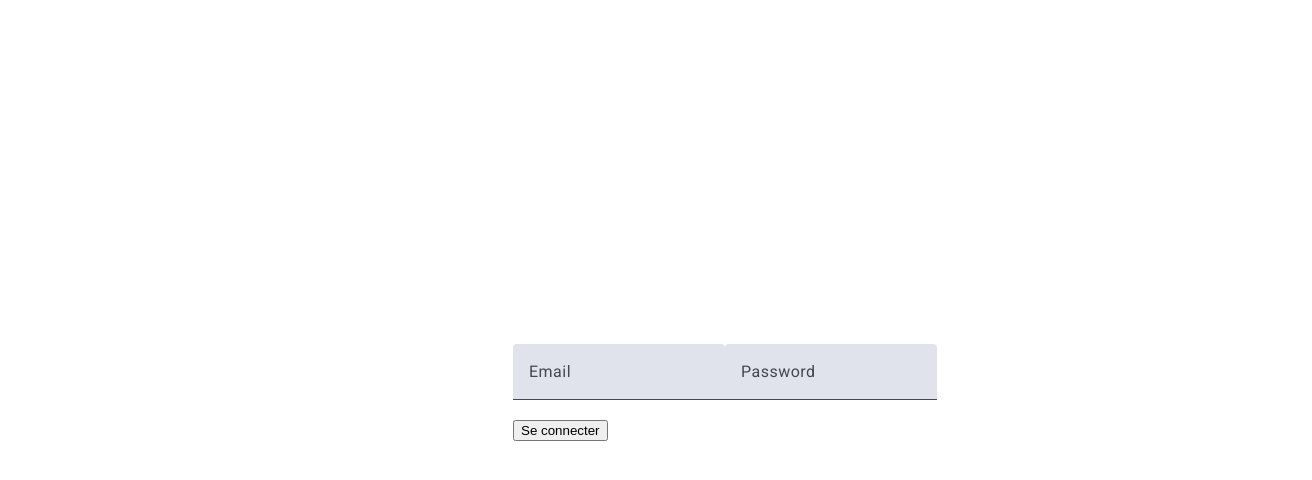
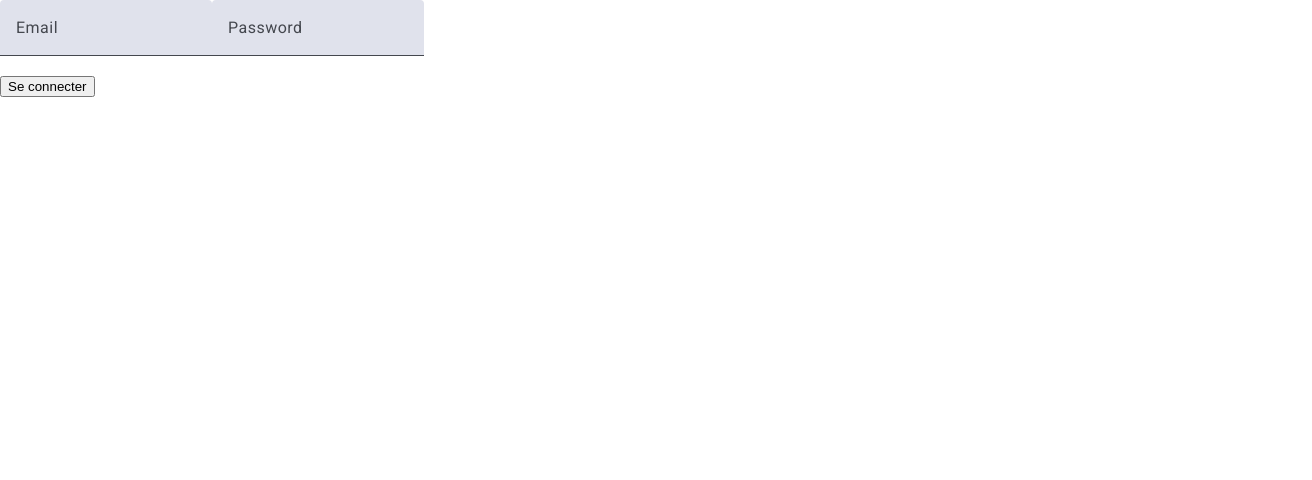
Before and after one commit to Mathieu-Hallez/YourCarYourWay, an Angular app in the folder front/: page /sign-in in a window 1280 px wide. Shown: the top 480 px of the page, 1312 px wide, since content can reach past the window. Built offline with nearby package versions, Linux system fonts and the light colour scheme.

Commit message:
Implement css style to display conversation

```diff
--- a/front/src/app/app.component.html
+++ b/front/src/app/app.component.html
@@ -1,7 +1,5 @@
 <main class="main">
-  <div class="content">
     <router-outlet/>
-  </div>
 </main>
 
 <!-- * * * * * * * * * * * * * * * * * * * * * * * * * * * * * * * * -->
--- a/front/src/app/app.component.scss
+++ b/front/src/app/app.component.scss
@@ -1,18 +1,13 @@
+
+html, body {
+    height: 100%;
+    width: 100%;
+    margin: 0;
+}
 main {
     width: 100%;
-    min-height: 100%;
-    display: flex;
+    height: 100%;
     justify-content: center;
     align-items: center;
-    padding: 1rem;
-    box-sizing: inherit;
-    position: relative;
+    box-sizing: border-box;
 }
-
-.content {
-    display: flex;
-    justify-content: space-around;
-    width: 100%;
-    max-width: 700px;
-    margin-bottom: 3rem;
-}
--- a/front/src/app/components/conversation/conversation.component.html
+++ b/front/src/app/components/conversation/conversation.component.html
@@ -1,4 +1,8 @@
-<div>
-    <app-message *ngFor="let message of messages" [message]="message"></app-message>
-    <app-message-text-input [receiver]="receiverEmail" [sendMessage]="sendMessageBind"></app-message-text-input>
+<div class="conversation">
+    <div class="messages-list">
+        <ul>
+            <app-message *ngFor="let message of messages" [message]="message"></app-message>
+        </ul>
+    </div>
+    <app-message-text-input [sendMessage]="sendMessageBind"></app-message-text-input>
 </div>
--- a/front/src/app/components/conversation/conversation.component.scss
+++ b/front/src/app/components/conversation/conversation.component.scss
@@ -0,0 +1,27 @@
+.conversation {
+    flex: 1;
+    display: flex;
+    flex-direction: column;
+    align-items: stretch;
+    background-color: #ffffff;
+    // border-right: 1px solid #ddd;
+
+    .messages-list {
+        flex: 1;
+        display: flex;
+        flex-direction: column;
+        justify-content: flex-end;
+        overflow-y: auto;
+        padding-top: 0;
+        height: 100%;
+        padding: 20px;
+
+        ul {
+            list-style: none;
+            padding: 1rem;
+            margin: 0;
+            height: 78vh;
+            overflow-y: scroll;
+        }
+    }
+  }
--- a/front/src/app/pages/chat/chat.component.html
+++ b/front/src/app/pages/chat/chat.component.html
@@ -1,8 +1,8 @@
-<div class="content">
-    <div class="contact-list">
+<div class="chat-container">
+    <div class="side-bar">
         <app-contact-list (onSelectConversation)="selectConversation($event)"></app-contact-list>
     </div>
     @if(receiverEmail != null) {
-        <app-conversation class="conversation" [receiverEmail]="receiverEmail" [senderEmail]="senderEmail"></app-conversation>
+            <app-conversation class="conversation-container" [receiverEmail]="receiverEmail" [senderEmail]="senderEmail"></app-conversation>
     }
 </div>
--- a/front/src/app/pages/chat/chat.component.scss
+++ b/front/src/app/pages/chat/chat.component.scss
@@ -1,15 +1,22 @@
-.content{
-    display: flex;
-    flex-wrap: nowrap;
-    justify-content: flex-start;
-    flex-direction: row;
+.chat-container {
+    flex:1;
+    display: flex; // Permet de placer la sidebar et la conversation côte à côte
+    flex-direction: row; // Organise horizontalement
+    // justify-content: stretch; // Étire les enfants sur l'axe horizontal
+    // align-items: stretch; // Aligne les enfants sur l'axe vertical
+
+    .side-bar {
+        width: 25%; // Largeur de la liste des contacts
+        background-color: #f4f4f4;
+        border-right: 1px solid #ddd;
+        display: flex;
+        flex-direction: column;
+    }
+
+    .conversation-container {
+        flex:1;
+        display: flex;
+        flex-direction: column;
+        padding: 1rem;
+    }
 }
-
-.contact-list{
-
-}
-
-.conversation{
-    width: 90%;
-    height: 100%;
-}
```
